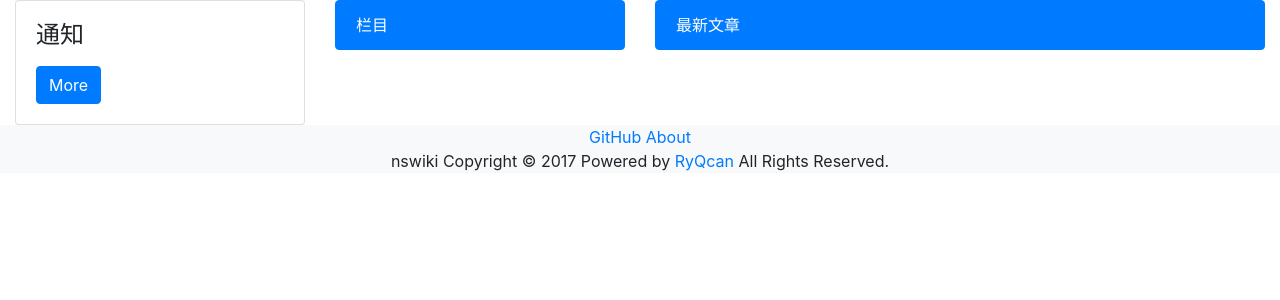
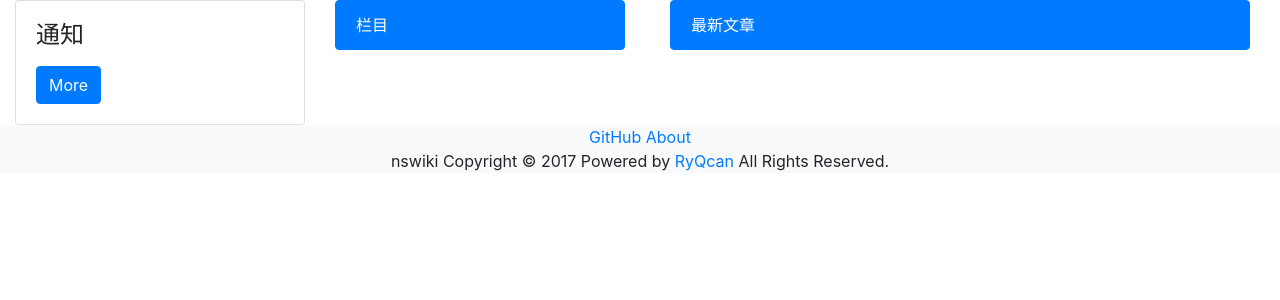
Before and after one commit to RyQcan/minicms, a Django app: page / in a window 1280 px wide. Shown: the part 56-356 px from the top of the page. Run offline with Django 3.2, Linux system fonts and the light colour scheme; data that the repository does not hold is empty; some libraries are stand-ins or nearby versions.

Commit message:
update main view

```diff
--- a/templates/index.html
+++ b/templates/index.html
@@ -4,7 +4,7 @@
 
 {% block content %}
     <div class="container-fluid">
-        <div class="row">
+        <div class="row clearfix">
             <div class="col-sm">
                 <div class="card">
                     <div class="card-body">
@@ -52,16 +52,15 @@
             </div>
             <div class="col-md-6 column">
                 <div class="panel panel-default">
-                    <div class="panel-heading">
-                        {#                        <a href="#" class="panel-title text-center">最新文章</a>#}
-                        <a href="#" class="list-group-item list-group-item-action active">最新文章</a>
-                    </div>
+                    {#                    <div class="panel-heading">#}
+                    {#                        <a href="#" class="panel-title text-center">最新文章</a>#}
+                    {#                        <a href="#" class="list-group-item list-group-item-action active">最新文章</a>#}
+                    {#                    </div>#}
                     <div class="panel-body">
-
                         <div class="panel-body">
                             <div class="col-sm">
                                 <div class="list-group">
-                                    {#                                    {<a href="#" class="list-group-item list-group-item-action active">最新文章</a>#}
+                                    <a href="#" class="list-group-item list-group-item-action active">最新文章</a>
                                     {% for article in articles %}
                                         <a href="{{ article.get_absolute_url }}"
                                            class="list-group-item list-group-item-action">{{ article.title }}</a>
```
